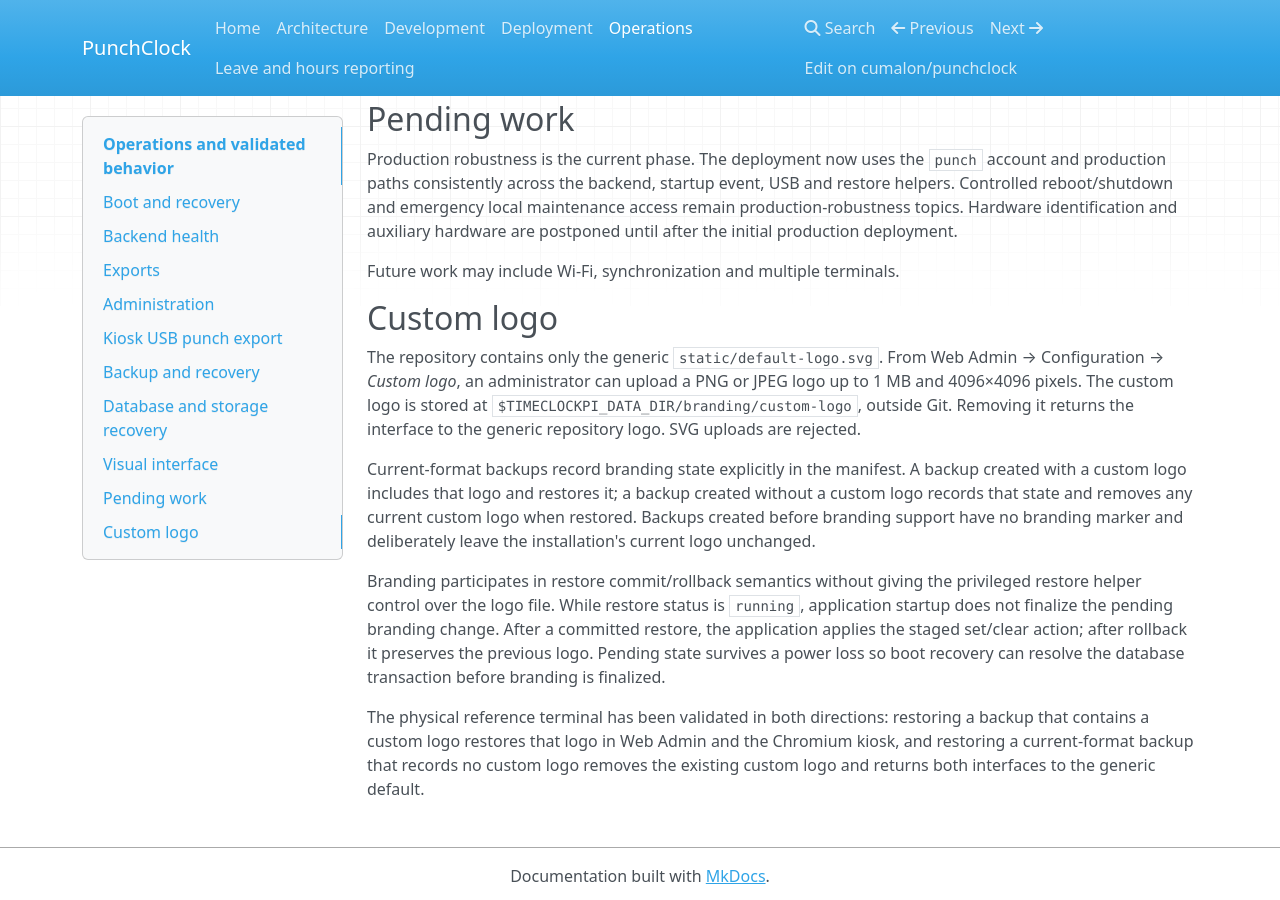
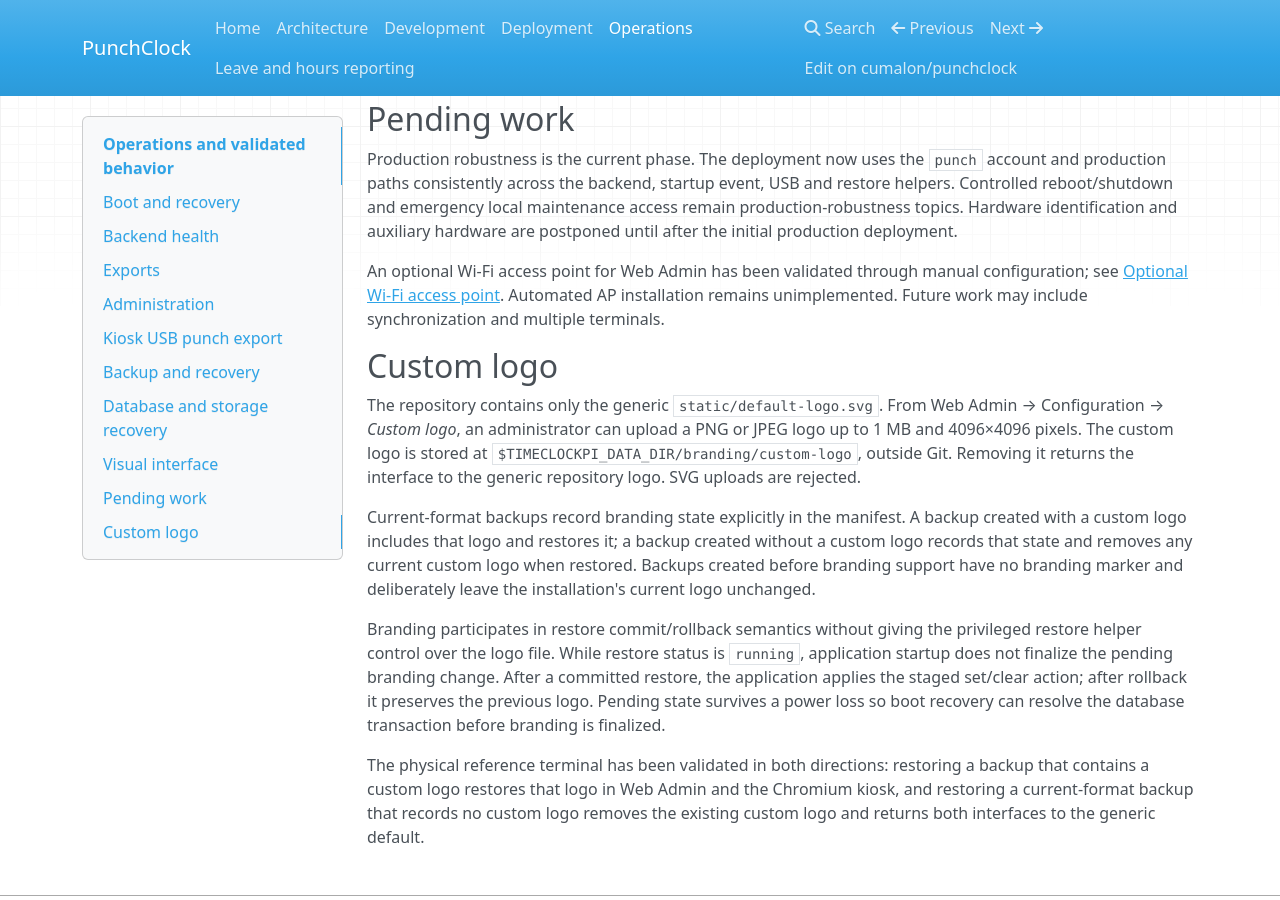
Before and after one commit to cumalon/punchclock, an MkDocs documentation site: the page built from docs/operations.md, in a window 1280 px wide and 900 px high, scrolled down 4662 px. Built offline with MkDocs 1.6.1, drawn with Linux system fonts in a browser that asks for light colours; nearby versions of some CDN libraries.

Commit message:
docs: reference optional manual Wi-Fi AP

```diff
--- a/docs/operations.md
+++ b/docs/operations.md
@@ -157,7 +157,7 @@ The incident confirmation explicitly identifies the situation as a punch inciden
 
 Production robustness is the current phase. The deployment now uses the `punch` account and production paths consistently across the backend, startup event, USB and restore helpers. Controlled reboot/shutdown and emergency local maintenance access remain production-robustness topics. Hardware identification and auxiliary hardware are postponed until after the initial production deployment.
 
-Future work may include Wi-Fi, synchronization and multiple terminals.
+An optional Wi-Fi access point for Web Admin has been validated through manual configuration; see [Optional Wi-Fi access point](wifi-access-point.md). Automated AP installation remains unimplemented. Future work may include synchronization and multiple terminals.
 
 ## Custom logo
 
```
